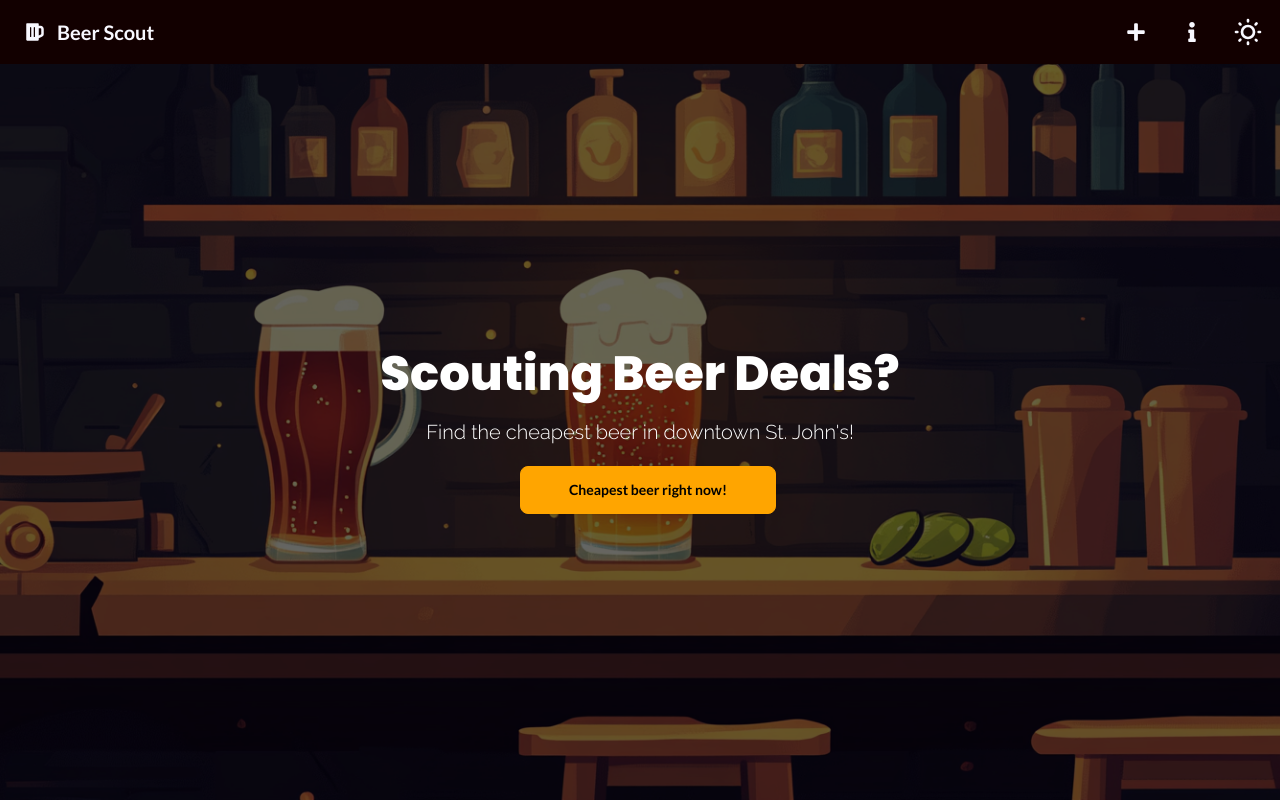
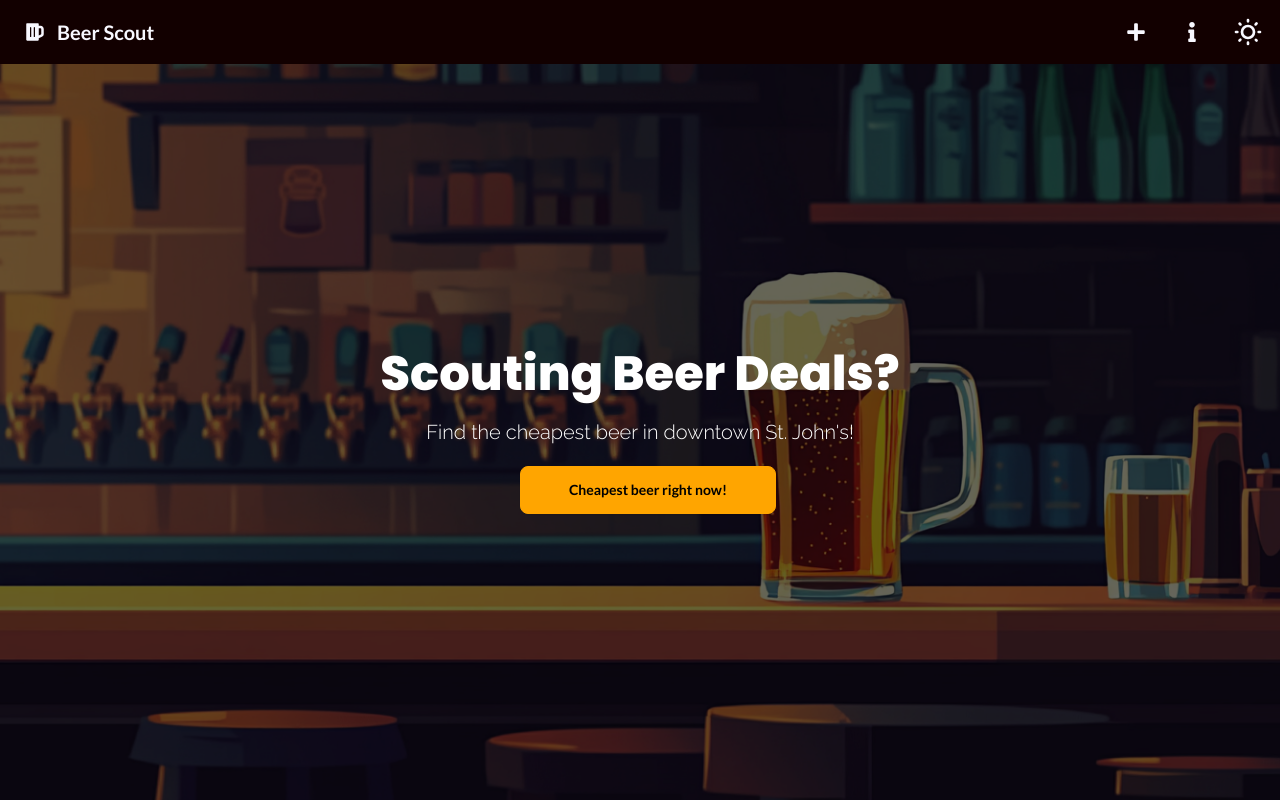
Before and after one commit to beer-scout-project/beer-scout, a React (Vite) app: page / in a window 1280 px wide. Built offline with nearby package versions, Linux system fonts and the light colour scheme.

Commit message:
hero image 2

```diff
--- a/src/pages/home.jsx
+++ b/src/pages/home.jsx
@@ -21,7 +21,7 @@ const home = () => {
     <div
       className="hero min-h-full"
       style={{
-        backgroundImage: "url(/beer-scout-hero.png)",
+        backgroundImage: "url(/beer-scout-hero-2.png)",
       }}
     >
       <div className="hero-overlay bg-black bg-opacity-60"></div>
```
Also changed, not shown: public/beer-scout-hero-2.png (added).
